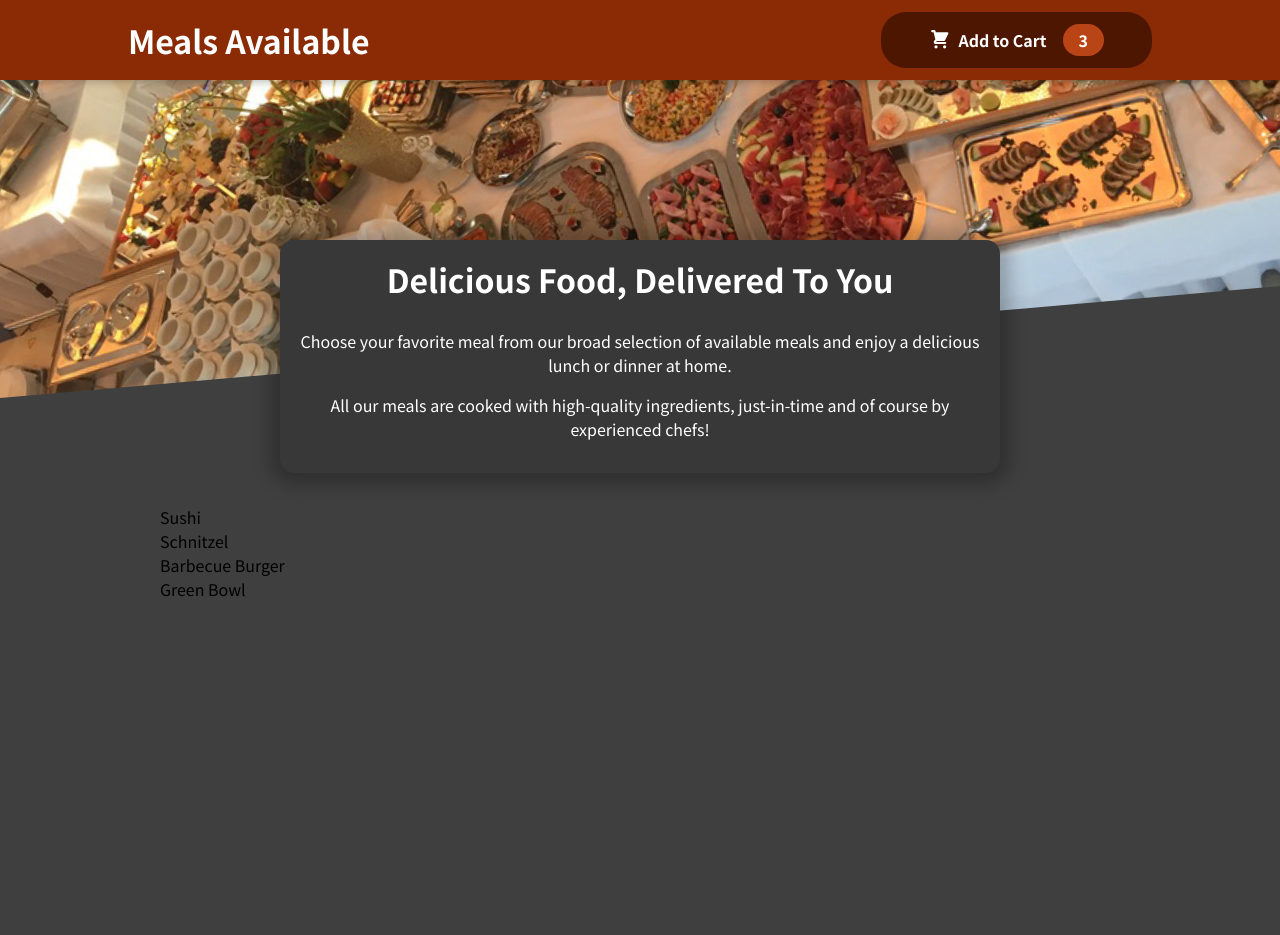
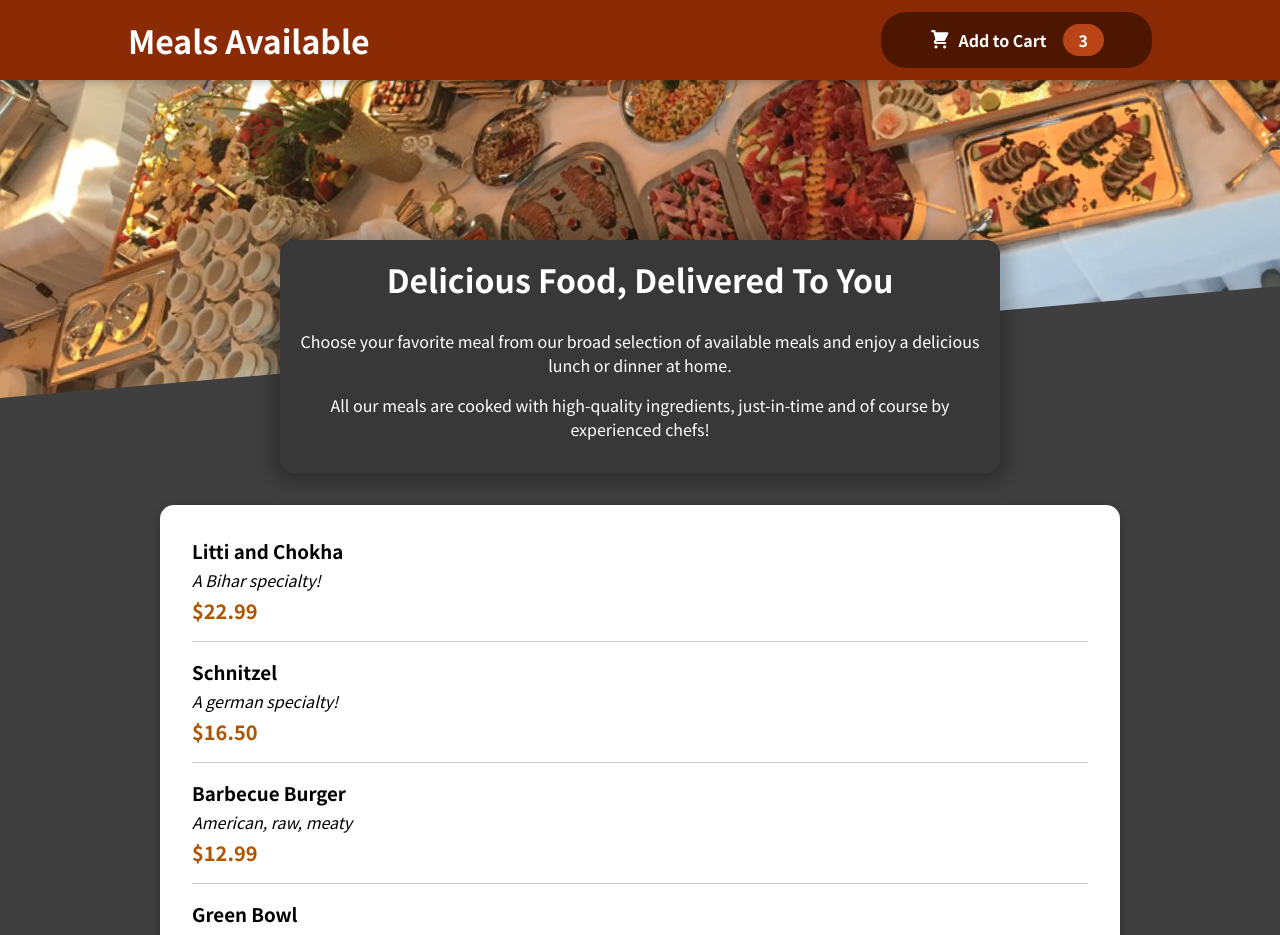
Before and after one commit to kunalrajshah/restaurant-Website, a React (Create React App) app: page / in a window 1280 px wide. Shown: the top 935 px of the page. Before the commit the page ends 800 px from the top, so only its background shows below. Built offline with nearby package versions, Linux system fonts and the light colour scheme.

Commit message:
Display all items with details on page

```diff
--- a/src/Components/Meals/AvailaibleMeals.js
+++ b/src/Components/Meals/AvailaibleMeals.js
@@ -1,41 +1,45 @@
-import React from 'react';
-import Classes from './AvailaibleMeals.module.css';
+import React from "react";
+import Classes from "./AvailaibleMeals.module.css";
+import Card from "../UI/Card";
+import MealItem from "./MealItem/MealItem";
 
 const DUMMY_MEALS = [
   {
-    id: 'm1',
-    name: 'Sushi',
-    description: 'Finest fish and veggies',
+    id: "m1",
+    name: "Litti and Chokha",
+    description: "A Bihar specialty!",
     price: 22.99,
   },
   {
-    id: 'm2',
-    name: 'Schnitzel',
-    description: 'A german specialty!',
+    id: "m2",
+    name: "Schnitzel",
+    description: "A german specialty!",
     price: 16.5,
   },
   {
-    id: 'm3',
-    name: 'Barbecue Burger',
-    description: 'American, raw, meaty',
+    id: "m3",
+    name: "Barbecue Burger",
+    description: "American, raw, meaty",
     price: 12.99,
   },
   {
-    id: 'm4',
-    name: 'Green Bowl',
-    description: 'Healthy...and green...',
+    id: "m4",
+    name: "Green Bowl",
+    description: "Healthy...and green...",
     price: 18.99,
   },
 ];
 const AvailaibleMeals = () => {
-  const mealList=DUMMY_MEALS.map((mealData)=>(<li key={mealData.id}>{mealData.name}</li>))
+  const mealList = DUMMY_MEALS.map((mealData) => (
+    <MealItem name={mealData.name} price={mealData.price} description={mealData.description} id={mealData.id} key={mealData.id}/>
+  ));
   return (
     <div className={Classes.meals}>
-      <ul>
-       {mealList}
-      </ul>
+      <Card>
+        <ul>{mealList}</ul>
+      </Card>
     </div>
-  )
-}
+  );
+};
 
 export default AvailaibleMeals;
--- /dev/null
+++ b/src/Components/Meals/MealItem/MealItem.js
@@ -0,0 +1,20 @@
+import React from 'react';
+import Classes from './MealItem.module.css';
+
+const MealItem = (props) => {
+  const setPrice=`$${props.price.toFixed(2)}` //Set $ sign before price.
+  return (
+    <li key={props.id} className={Classes.meal}>
+      <div>
+        <h3>{props.name}</h3>
+        <div className={Classes.description}>{props.description}</div>
+        <div className={Classes.price}>{setPrice}</div>
+      </div>
+      <div>
+
+      </div>
+    </li>
+  )
+}
+
+export default MealItem;
--- /dev/null
+++ b/src/Components/Meals/MealItem/MealItem.module.css
@@ -0,0 +1,22 @@
+.meal {
+  display: flex;
+  justify-content: space-between;
+  margin: 1rem;
+  padding-bottom: 1rem;
+  border-bottom: 1px solid #ccc;
+}
+
+.meal h3 {
+  margin: 0 0 0.25rem 0;
+}
+
+.description {
+  font-style: italic;
+}
+
+.price {
+  margin-top: 0.25rem;
+  font-weight: bold;
+  color: #ad5502;
+  font-size: 1.25rem;
+}
--- /dev/null
+++ b/src/Components/UI/Card.js
@@ -0,0 +1,10 @@
+import React from 'react';
+import Classes from './Card.module.css';
+
+const Card = (props) => {
+  return (
+    <div className={Classes.card}>{props.children}</div>
+  )
+}
+
+export default Card;
--- /dev/null
+++ b/src/Components/UI/Card.module.css
@@ -0,0 +1,6 @@
+.card {
+  padding: 1rem;
+  box-shadow: 0 2px 8px rgba(0, 0, 0, 0.25);
+  border-radius: 14px;
+  background-color: white;
+}
```
Also changed, not shown: src/Components/Meals/MealItem/MealIemForm.module.css (added, +20 -0 lines), src/Components/Meals/MealItem/MealItemForm.js (added, +10 -0 lines), src/Components/Meals/Meals.js (+4 -4 lines).
